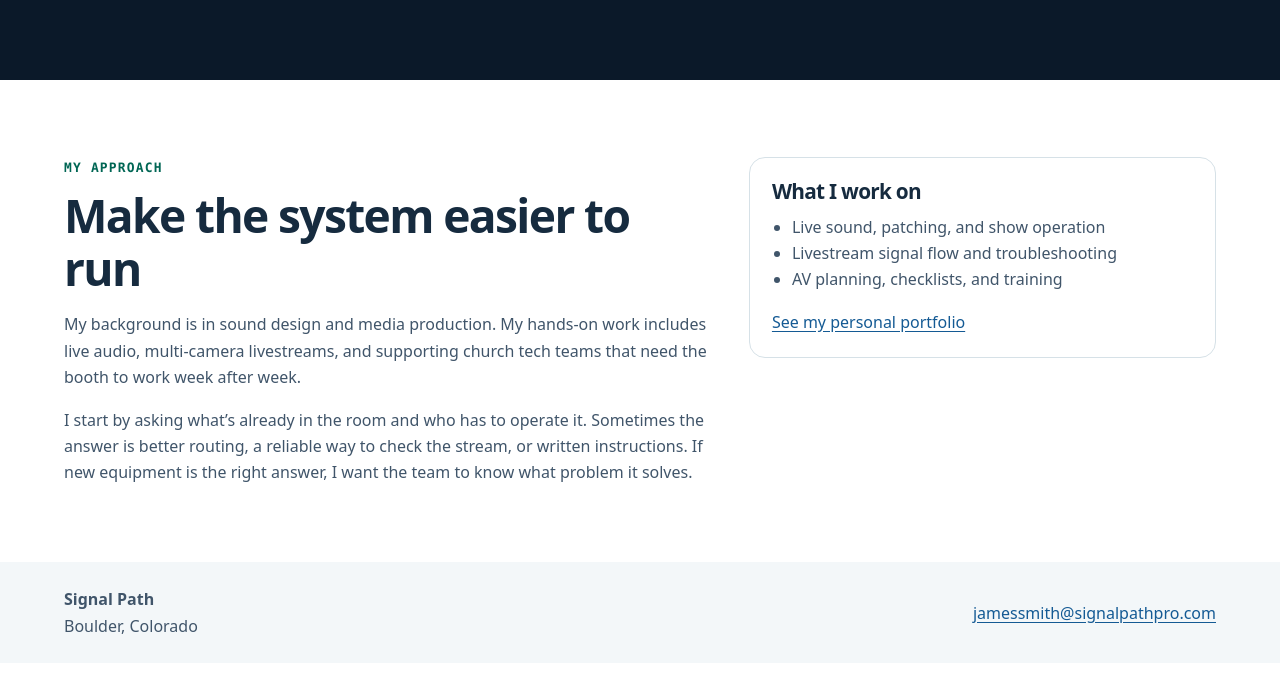
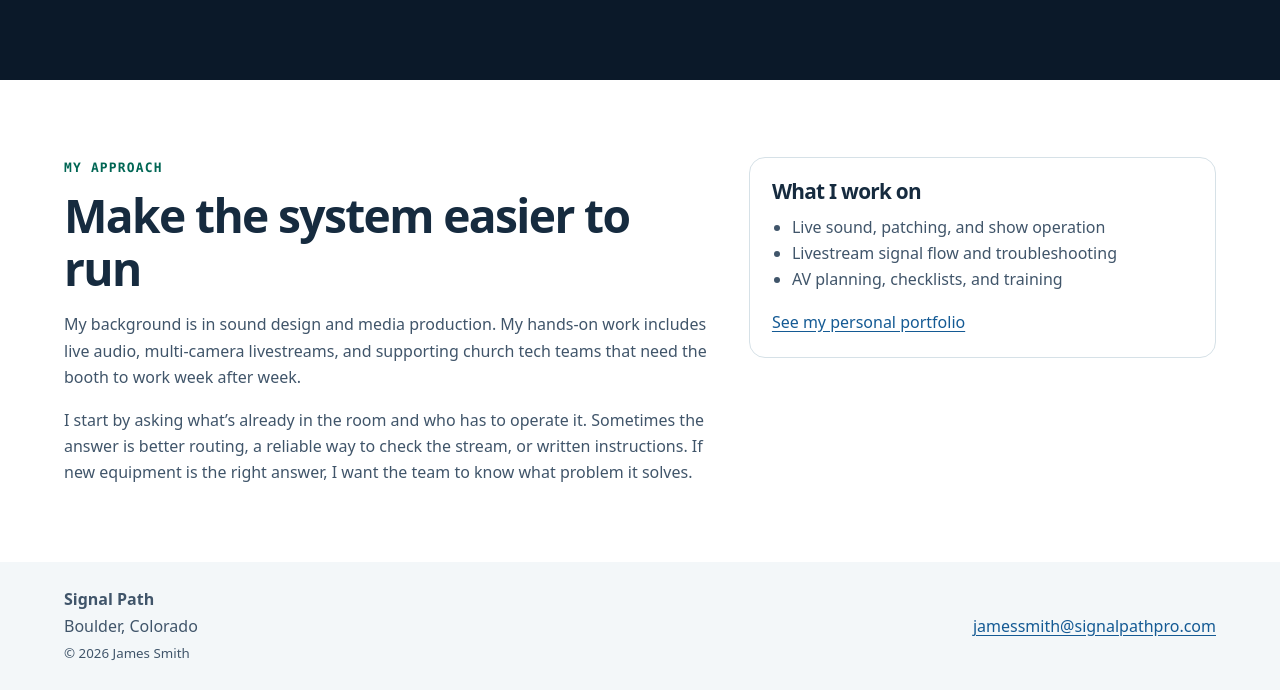
Before and after one commit to JamesSmith-2/signalpathpro, a plain HTML site: page about.html in a window 1280 px wide. Shown: the part 520-1210 px from the top of the page. Before the commit the page ends 1183 px from the top, so only its background shows below. Drawn offline with Linux system fonts and the light colour scheme.

Commit message:
Add consistent James Smith copyright notice

```diff
--- a/about.html
+++ b/about.html
@@ -69,7 +69,7 @@
   </main>
   <footer class="site-footer">
     <div class="wrap footer-inner">
-      <div><strong>Signal Path</strong><br>Boulder, Colorado</div>
+      <div><strong>Signal Path</strong><br>Boulder, Colorado<br><small>&copy; 2026 James Smith</small></div>
       <a href="mailto:jamessmith@signalpathpro.com">jamessmith@signalpathpro.com</a>
     </div>
   </footer>
```
Also changed, not shown: index.html (+1 -1 lines).
